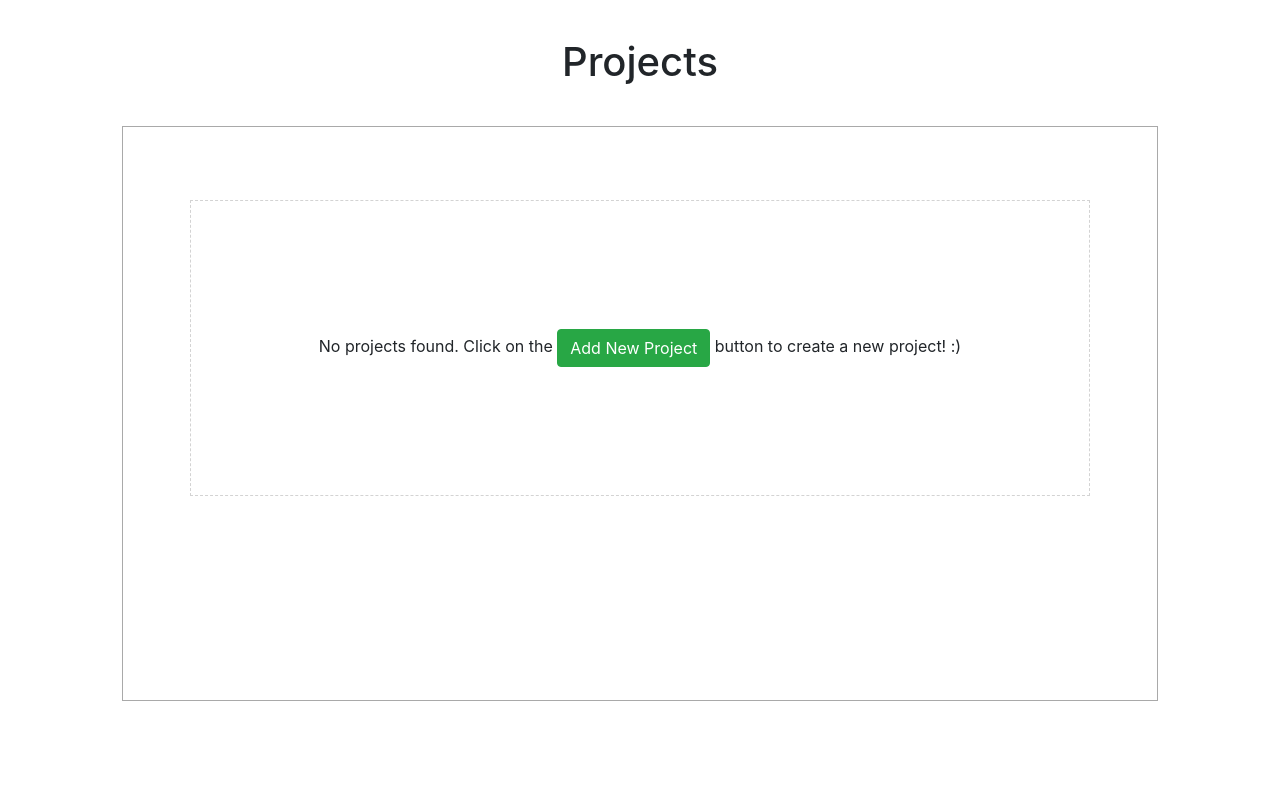
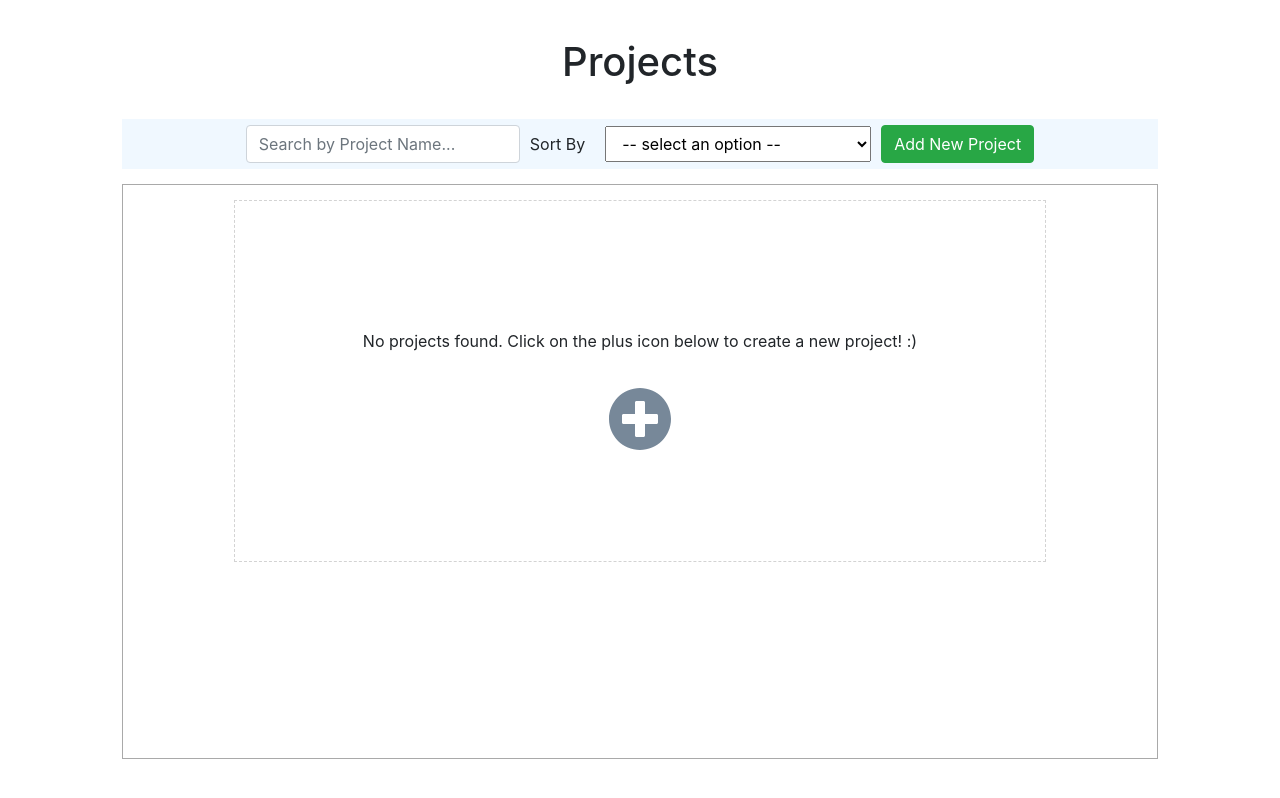
Before and after one commit to AmitP88/Project-Management-App, a React (Create React App) app in the folder client/: page / in a window 1280 px wide. Built offline with nearby package versions, Linux system fonts and the light colour scheme; no server answers.

Commit message:
replaced Add New Project button in dashed container with fontawesome plusCircle icon

```diff
--- a/client/src/components/Projects/Projects.js
+++ b/client/src/components/Projects/Projects.js
@@ -3,8 +3,8 @@ import './Projects.sass';
 import './media_queries.sass';
 
 // Import Font Awesome for React
-// import { FontAwesomeIcon } from '@fortawesome/react-fontawesome'
-// import { faSearch } from '@fortawesome/free-solid-svg-icons'
+import { FontAwesomeIcon } from '@fortawesome/react-fontawesome'
+import { faPlusCircle } from '@fortawesome/free-solid-svg-icons'
 
 // Import axios get request to get data from DB
 import projectService from '../../services/projectService';
@@ -147,7 +147,12 @@ const Projects = (props) => {
         {
           (projects && projects.length > 0) ?
           (projects.map(project => ProjectCard(project))) :
-          (<p className="no_projects_found">No projects found. Click on the <Button variant="success" onClick={handleShowAddModal}>Add New Project</Button> button to create a new project! :)</p>)
+          (
+            <div className="no_projects_found">
+              <p>No projects found. Click on the plus icon below to create a new project! :) </p>
+              <FontAwesomeIcon className="plus_icon" icon={faPlusCircle} size="4x" onClick={handleShowAddModal} />
+            </div>
+          )
         }
       </div>
     );
@@ -246,21 +251,9 @@ const Projects = (props) => {
   const SearchBar = () => {
     const [input_value, setInputValue] = useState('');
 
-    // filter projects in List component as the user types in search criteria
-    const handleInputChange = (e) => {
-      // e.preventDefault();
-      setInputValue(e.target.value);
-      let filtered_projects = projects.filter((project) => {
-        if(input_value === '') {
-          return projects;
-        } else {
-          return input_value.toUpperCase() === project.name;
-        }
-      });
-      setProjects(filtered_projects);
-      console.log(store.getState());
-      console.log(projects);
-    }
+    useEffect(() => {
+      console.log(input_value.toUpperCase());
+    });
 
     return (
       <div className="searchBar">
@@ -268,7 +261,7 @@ const Projects = (props) => {
           <Form.Control
             type="text"
             placeholder="Search by Project Name..."
-            onChange={handleInputChange}
+            onChange={(e) => setInputValue(e.target.value)}
           />
         </Form>
         <span>Sort By</span>
@@ -287,7 +280,7 @@ const Projects = (props) => {
   return (
     <div className="Projects">
       <h1 className="pageTitle">Projects</h1>
-      {(projects && projects.length > 0) ? <SearchBar /> : null}
+      <SearchBar />
       <AddProjectModal />
       <DeleteProjectModal />
       <List />
--- a/client/src/components/Projects/Projects.sass
+++ b/client/src/components/Projects/Projects.sass
@@ -70,6 +70,14 @@
         .button
           width: 100%;
           margin-top: 15px;
+    .plus_icon
+      position: relative;
+      top: 50px;
+      left: 50%;
+      transform: translate(-50%,-50%);
+      color: lightslategray;
+    .plus_icon:hover
+      cursor: pointer;
     .no_projects_found
       display: table;
       vertical-align: middle;
```
